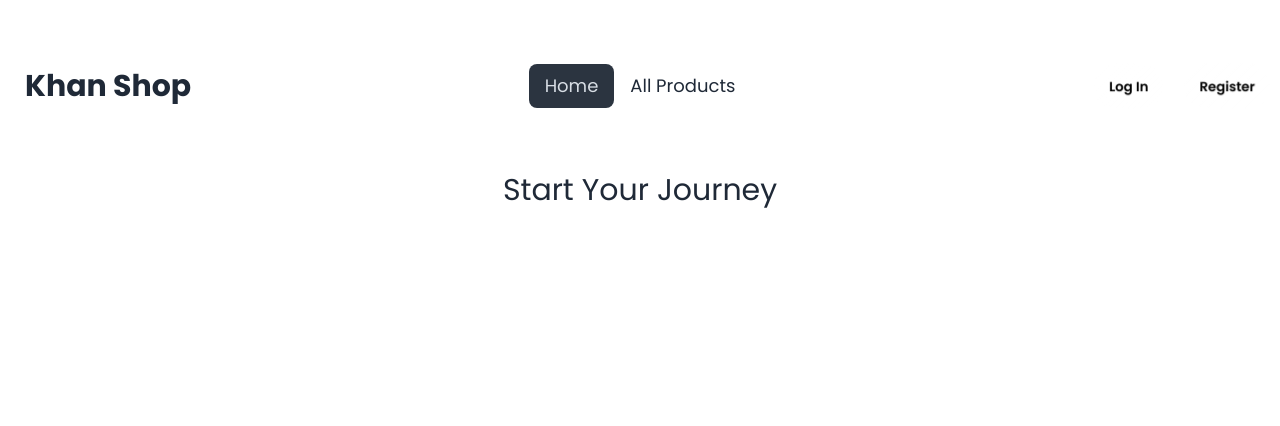
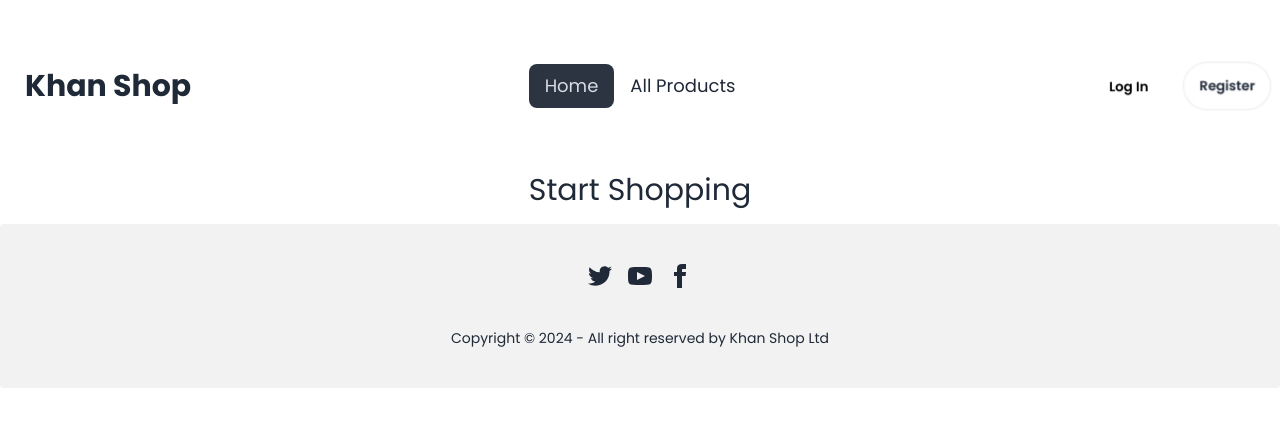
Before and after one commit to Jubayer-K/scic-task-project-client, a React (Vite) app: page / in a window 1280 px wide. Shown: the top 426 px of the page. Built offline with nearby package versions, Linux system fonts and the light colour scheme; no server answers.

Commit message:
added navbar and footer

```diff
--- a/src/Layouts/Root.jsx
+++ b/src/Layouts/Root.jsx
@@ -1,12 +1,14 @@
 import { Outlet } from "react-router-dom";
 import { ToastContainer } from "react-toastify";
 import NavBar from "../Shared/NavBar";
+import Footer from "../Shared/Footer";
 
 const Root = () => {
     return (
         <div className="font-poppins">
             <NavBar></NavBar>
             <Outlet></Outlet>
+            <Footer></Footer>
             <ToastContainer></ToastContainer>
         </div>
     );
--- /dev/null
+++ b/src/Pages/AllProducts/AllProducts.jsx
@@ -0,0 +1,10 @@
+
+const AllProducts = () => {
+    return (
+        <>
+        <h1>All product show here</h1>
+        </>
+    );
+};
+
+export default AllProducts;
--- a/src/Pages/Home/Home.jsx
+++ b/src/Pages/Home/Home.jsx
@@ -3,7 +3,7 @@
     return (
         <>
             <h1 className="text-center md:text-3xl text-xl my-3">
-              Start Your Journey
+              Start Shopping
             </h1>
         </>
     );
--- a/src/Pages/Login/Login.jsx
+++ b/src/Pages/Login/Login.jsx
@@ -114,19 +114,20 @@
             </div>
             <button
               type="submit"
-              className="bg-gray-500 text-white btn w-full glass rounded-3xl hover:bg-gray-800"
+              className="bg-gray-500 text-white btn w-full rounded-3xl hover:bg-gray-800"
             >
               Log In
             </button>
           </form>
-
+          <div className="md:max-w-lg mx-auto">
             <button
               onClick={handleGoogleSignIn}
               type="button"
-            className=" btn text-red-800 text-xl py-2 px-4 rounded-md"
+              className=" btn w-full rounded-3xl text-red-800 text-xl my-4 py-2 px-4"
             >
               <FaGoogle></FaGoogle>
             </button>
+          </div>
 
           {registerError && (
             <p className="my-2 text-sm text-red-800">{registerError}</p>
--- a/src/Routes/Routes.jsx
+++ b/src/Routes/Routes.jsx
@@ -4,6 +4,7 @@
 import Home from "../Pages/Home/Home";
 import Login from "../Pages/Login/Login";
 import Register from "../Pages/Register/Register";
+import AllProducts from "../Pages/AllProducts/AllProducts";
 
 const Routes = createBrowserRouter([
   {
@@ -23,6 +24,10 @@
         path: "/register",
         element: <Register></Register>,
       },
+      {
+        path: "/all-products",
+        element: <AllProducts></AllProducts>,
+      },
     ],
   },
 ]);
--- /dev/null
+++ b/src/Shared/Footer.jsx
@@ -0,0 +1,55 @@
+const Footer = () => {
+  return (
+    <>
+      <div className=" mt-4">
+        <footer className="footer footer-center bg-base-200 text-base-content rounded p-10">
+          <nav>
+            <div className="grid grid-flow-col gap-4">
+              <a>
+                <svg
+                  xmlns="http://www.w3.org/2000/svg"
+                  width="24"
+                  height="24"
+                  viewBox="0 0 24 24"
+                  className="fill-current"
+                >
+                  <path d="M24 4.557c-.883.392-1.832.656-2.828.775 1.017-.609 1.798-1.574 2.165-2.724-.951.564-2.005.974-3.127 1.195-.897-.957-2.178-1.555-3.594-1.555-3.179 0-5.515 2.966-4.797 6.045-4.091-.205-7.719-2.165-10.148-5.144-1.29 2.213-.669 5.108 1.523 6.574-.806-.026-1.566-.247-2.229-.616-.054 2.281 1.581 4.415 3.949 4.89-.693.188-1.452.232-2.224.084.626 1.956 2.444 3.379 4.6 3.419-2.07 1.623-4.678 2.348-7.29 2.04 2.179 1.397 4.768 2.212 7.548 2.212 9.142 0 14.307-7.721 13.995-14.646.962-.695 1.797-1.562 2.457-2.549z"></path>
+                </svg>
+              </a>
+              <a>
+                <svg
+                  xmlns="http://www.w3.org/2000/svg"
+                  width="24"
+                  height="24"
+                  viewBox="0 0 24 24"
+                  className="fill-current"
+                >
+                  <path d="M19.615 3.184c-3.604-.246-11.631-.245-15.23 0-3.897.266-4.356 2.62-4.385 8.816.029 6.185.484 8.549 4.385 8.816 3.6.245 11.626.246 15.23 0 3.897-.266 4.356-2.62 4.385-8.816-.029-6.185-.484-8.549-4.385-8.816zm-10.615 12.816v-8l8 3.993-8 4.007z"></path>
+                </svg>
+              </a>
+              <a>
+                <svg
+                  xmlns="http://www.w3.org/2000/svg"
+                  width="24"
+                  height="24"
+                  viewBox="0 0 24 24"
+                  className="fill-current"
+                >
+                  <path d="M9 8h-3v4h3v12h5v-12h3.642l.358-4h-4v-1.667c0-.955.192-1.333 1.115-1.333h2.885v-5h-3.808c-3.596 0-5.192 1.583-5.192 4.615v3.385z"></path>
+                </svg>
+              </a>
+            </div>
+          </nav>
+          <aside>
+            <p>
+              Copyright © {new Date().getFullYear()} - All right reserved by
+              Khan Shop Ltd
+            </p>
+          </aside>
+        </footer>
+      </div>
+    </>
+  );
+};
+
+export default Footer;
--- a/src/Shared/NavBar.jsx
+++ b/src/Shared/NavBar.jsx
@@ -21,7 +21,7 @@
         <NavLink to={"/"}>Home</NavLink>
       </li>
       <li id="nav-link">
-        <NavLink to={"/listed"}>All Products</NavLink>
+        <NavLink to={"/all-products"}>All Products</NavLink>
       </li>
     </>
   );
@@ -91,7 +91,7 @@
         ) : (
           <Link
             to={"/register"}
-            className="md:btn sm:btn-sm md:glass hover:bg-gray-700 p-1 hover:text-white text-black md:rounded-3xl rounded-xl content-center"
+            className="md:btn hidden lg:block sm:btn-sm md:glass hover:bg-gray-700 p-1 hover:text-white text-black md:rounded-3xl rounded-xl content-center"
           >
             Register
           </Link>
```
Lines whose indentation alone changed are shown as unchanged.
